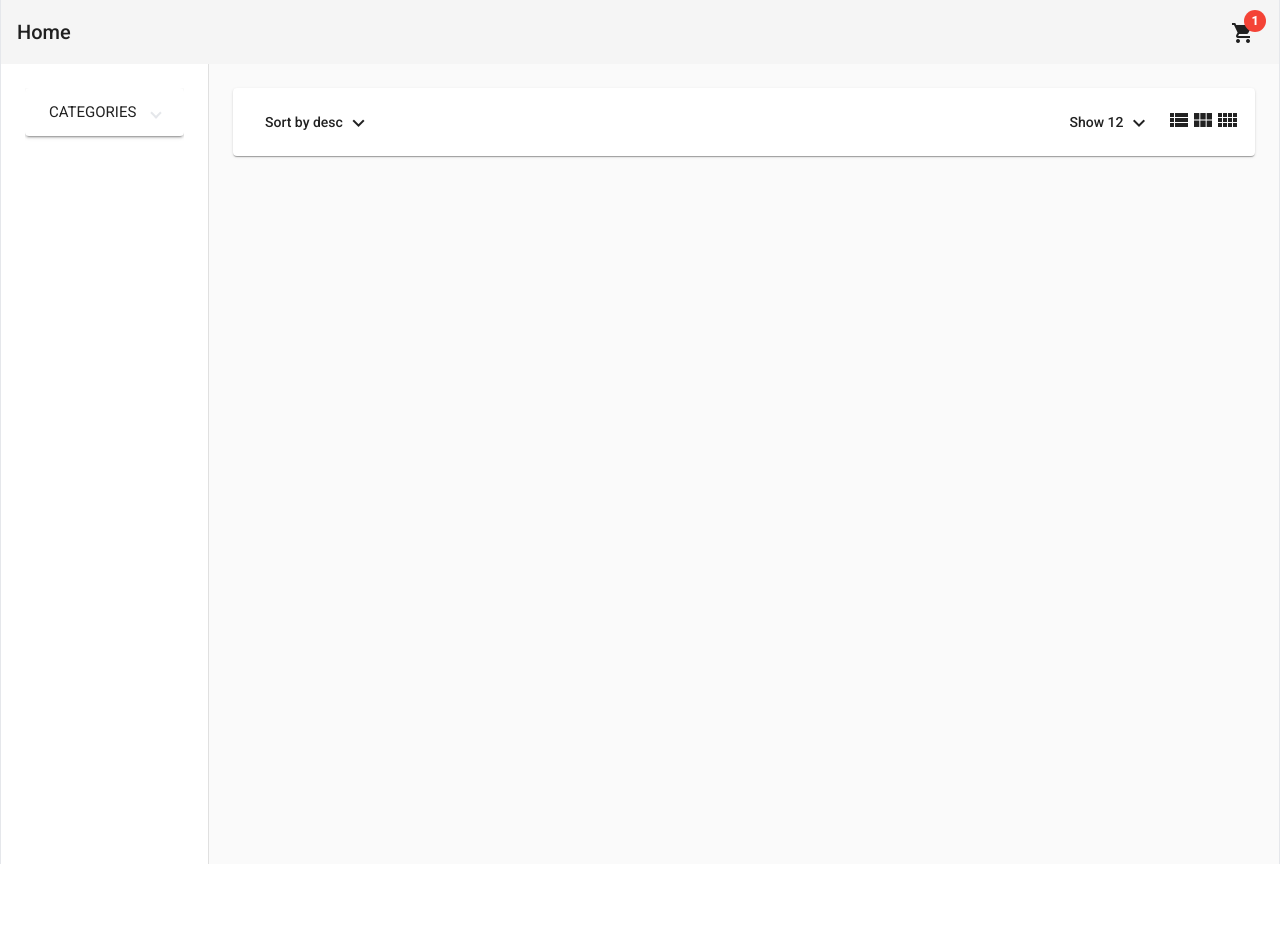
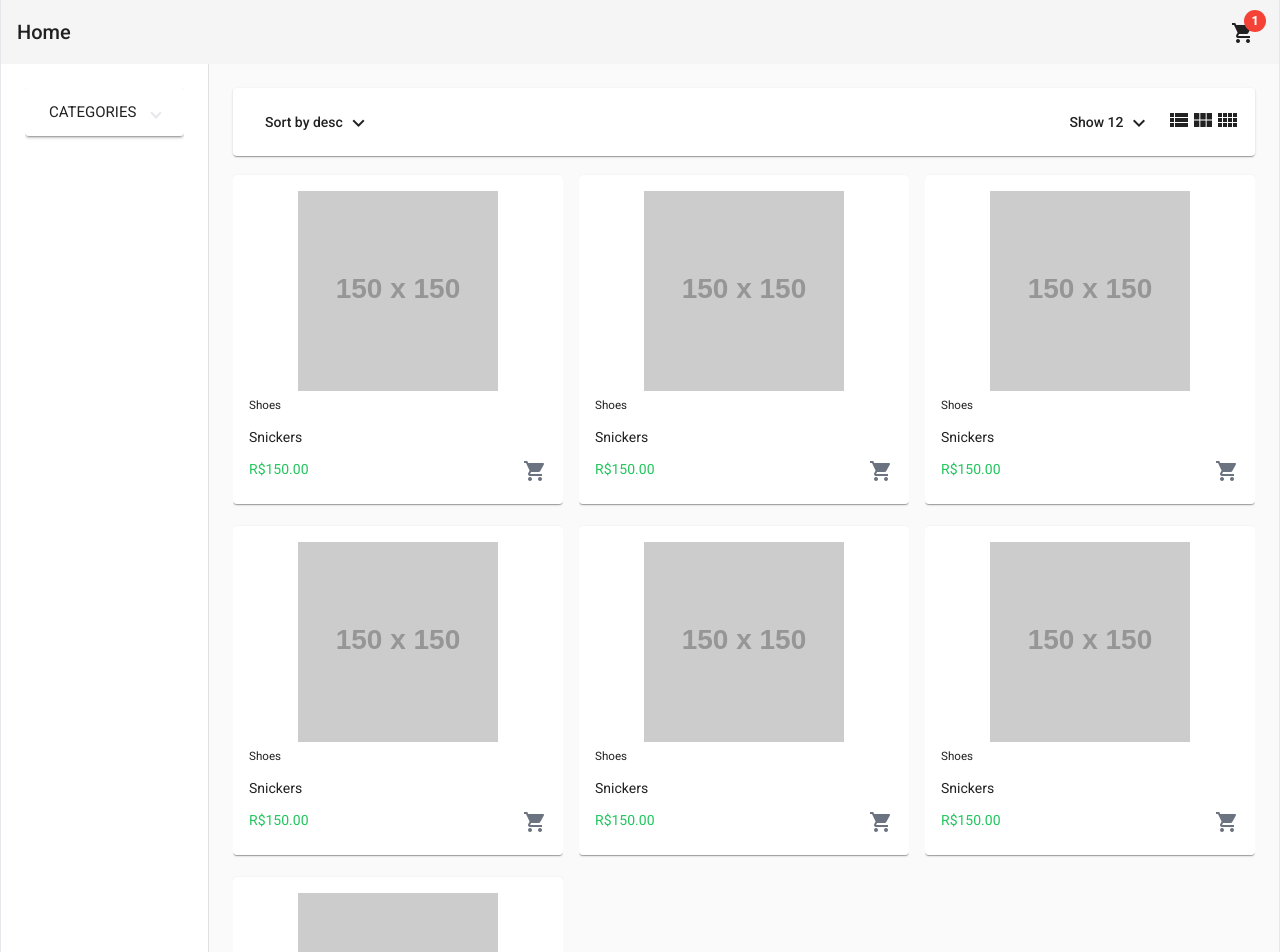
Before and after one commit to mylenaverspeelt/fashion-fusion-store, an Angular app: page /home in a window 1280 px wide. Shown: the top 952 px of the page. Before the commit the page ends 864 px from the top, so only its background shows below. Built offline with nearby package versions, Linux system fonts and the light colour scheme.

Commit message:
create product-box component

```diff
--- a/src/app/app.component.ts
+++ b/src/app/app.component.ts
@@ -4,7 +4,7 @@
   selector: 'app-root',
   template: `
     <app-header> </app-header>
-  <router-outlet></router-outlet>
+    <router-outlet></router-outlet>
   `,
   styles: []
 })
--- a/src/app/app.module.ts
+++ b/src/app/app.module.ts
@@ -21,6 +21,7 @@
 import { HomeComponent } from './pages/home/home.component';
 import { ProductsHeaderComponent } from './pages/home/components/products-header/products-header.component';
 import { FiltersComponent } from './pages/home/components/filters/filters.component';
+import { ProductBoxComponent } from './pages/home/components/product-box/product-box.component';
 
 
 @NgModule({
@@ -29,7 +30,8 @@
     HeaderComponent,
     HomeComponent,
     ProductsHeaderComponent,
-    FiltersComponent
+    FiltersComponent,
+    ProductBoxComponent
   ],
   imports: [
     BrowserModule,
--- /dev/null
+++ b/src/app/pages/home/components/product-box/product-box.component.html
@@ -0,0 +1,21 @@
+<mat-card>
+    <div [ngClass]="{flex: fullWidthMode}">
+        <img [ngClass]="{'h-200px': !fullWidthMode, 'h-[360px]': fullWidthMode}" class="mb-1 mx-auto h-[200px]"
+            src="https://via.placeholder.com/150">
+        <div class="w-full" [ngClass]="{'px-8 flex flex-col justify-between' : fullWidthMode}">
+            <div>
+                <h5>
+                    Shoes
+                </h5>
+                <p class="truncate hover:whitespace-normal">Snickers</p>
+                <p *ngIf="fullWidthMode">Description</p>
+            </div>
+            <div class="flex justify-between">
+                <span class="text-green-500">{{'150' | currency:'BRL' }}</span>
+                <button>
+                    <mat-icon class="text-gray-500">shopping_cart</mat-icon>
+                </button>
+            </div>
+        </div>
+    </div>
+</mat-card>
--- /dev/null
+++ b/src/app/pages/home/components/product-box/product-box.component.ts
@@ -0,0 +1,15 @@
+import { Component, Input, OnInit } from '@angular/core';
+
+@Component({
+  selector: 'app-product-box',
+  templateUrl: './product-box.component.html'
+})
+export class ProductBoxComponent implements OnInit {
+
+  @Input() fullWidthMode = false
+  constructor() { }
+
+  ngOnInit(): void {
+  }
+
+}
--- a/src/app/pages/home/home.component.html
+++ b/src/app/pages/home/home.component.html
@@ -8,10 +8,26 @@
         <mat-grid-list gutterSize="16" [cols]="cols" [rowHeight]="rowHeight">
 
             <mat-grid-tile>
-
+                <app-product-box class="w-full" [fullWidthMode]="cols === 1 "></app-product-box>
             </mat-grid-tile>
-
-
+            <mat-grid-tile>
+                <app-product-box class="w-full" [fullWidthMode]="cols === 1 "></app-product-box>
+            </mat-grid-tile>
+            <mat-grid-tile>
+                <app-product-box class="w-full" [fullWidthMode]="cols === 1 "></app-product-box>
+            </mat-grid-tile>
+            <mat-grid-tile>
+                <app-product-box class="w-full" [fullWidthMode]="cols === 1 "></app-product-box>
+            </mat-grid-tile>
+            <mat-grid-tile>
+                <app-product-box class="w-full" [fullWidthMode]="cols === 1 "></app-product-box>
+            </mat-grid-tile>
+            <mat-grid-tile>
+                <app-product-box class="w-full" [fullWidthMode]="cols === 1 "></app-product-box>
+            </mat-grid-tile>
+            <mat-grid-tile>
+                <app-product-box class="w-full" [fullWidthMode]="cols === 1 "></app-product-box>
+            </mat-grid-tile>
         </mat-grid-list>
     </mat-drawer-content>
 </mat-drawer-container>
```
